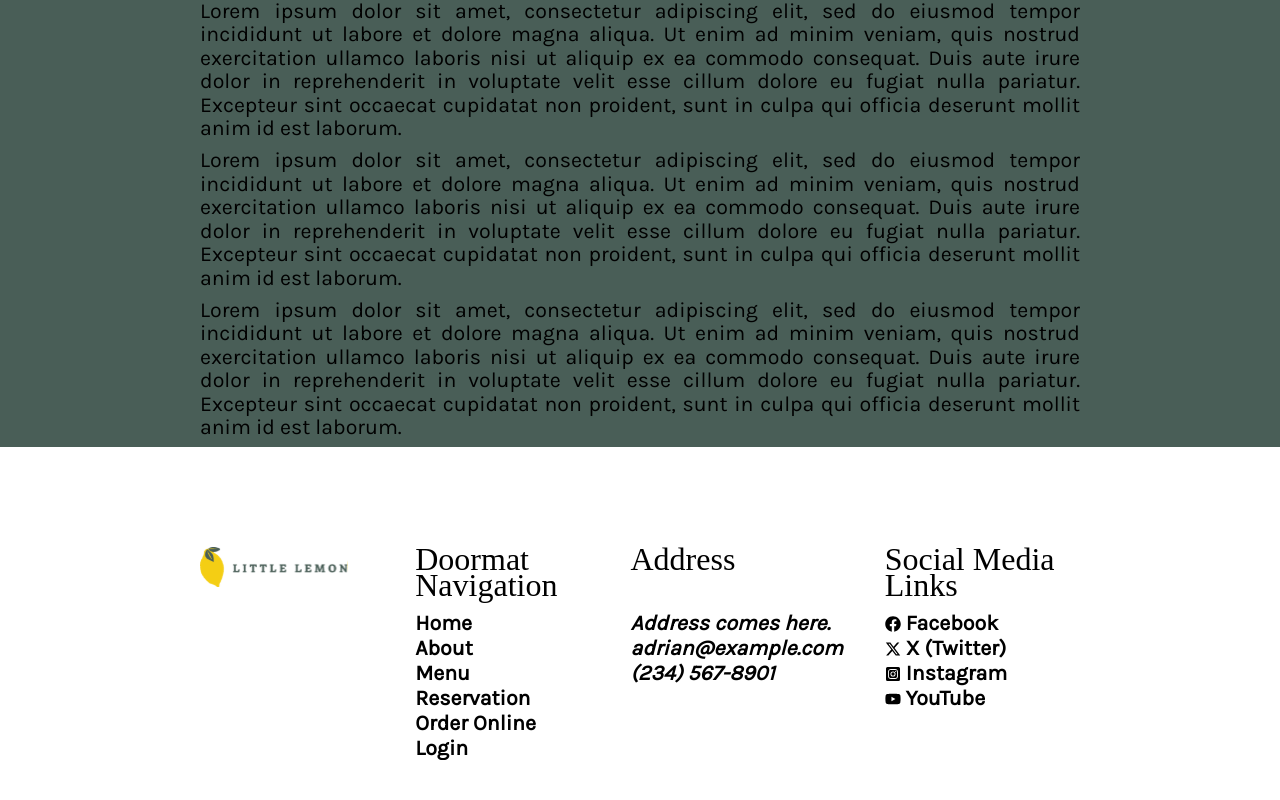
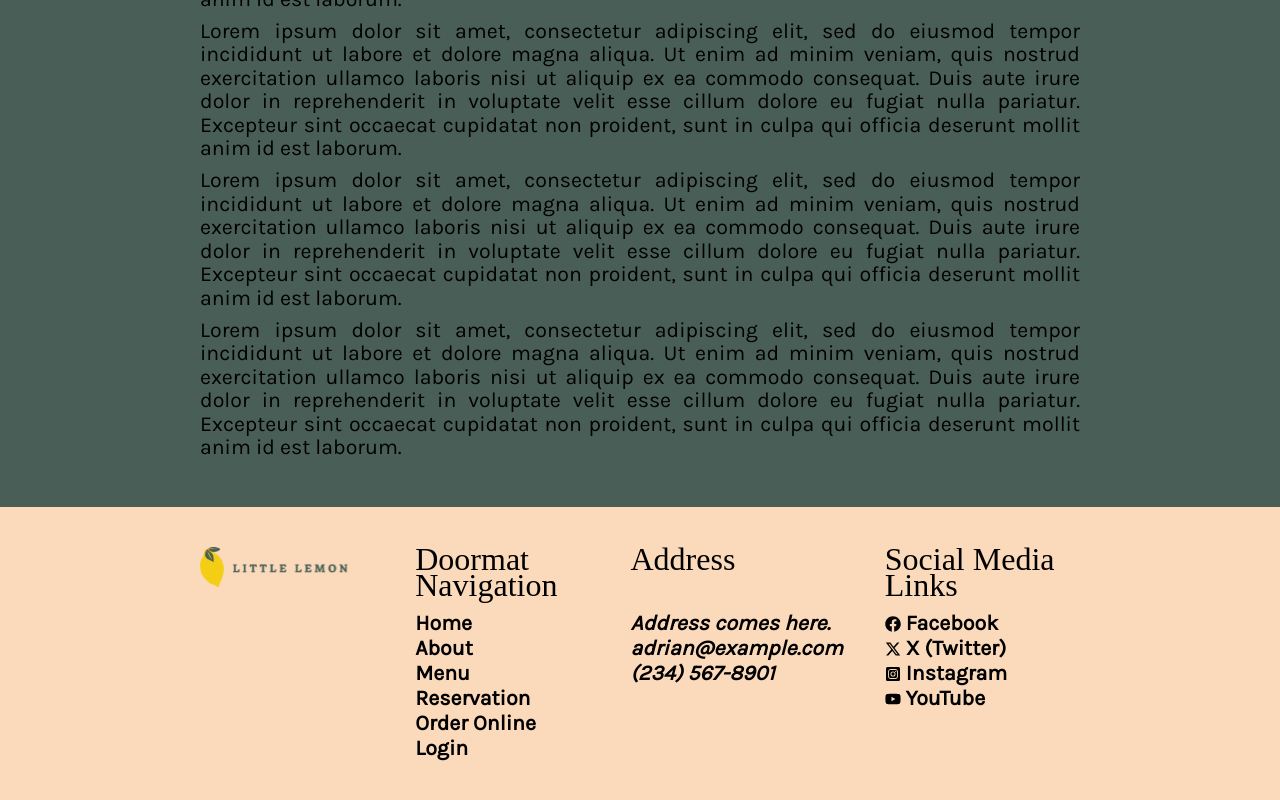
Before and after one commit to quddusl/little-lemon, a React (Create React App) app: page /menu in a window 1280 px wide. Shown: the part 490-1290 px from the top of the page. Before the commit the page ends 1250 px from the top, so only its background shows below. Built offline with nearby package versions, Linux system fonts and the light colour scheme; a web font is replaced by a local one.

Commit message:
style: Made improvments in page layout and colors

```diff
--- a/src/index.css
+++ b/src/index.css
@@ -410,6 +410,10 @@ legend {
 }
 
 /* Footer */
+.page-footer {
+  background-color: #FBDABB;
+}
+
 .page-footer>div {
   grid-template-columns: 1fr 1fr 1.2fr 1fr;
 }
@@ -436,29 +440,34 @@ legend {
 }
 
 /* Common Settings */
-.container.cta-order>.content,
-.container>.testimonials,
-.container.history>.content,
-footer.container {
-  margin-top: 50px;
+.container>.content {
+  padding-top: 40px;
+  padding-bottom: 40px;
 }
 
-.container>.content.under-construction>p {
+header.container>.content {
+  padding-top: 0;
+  padding-bottom: 0;
+}
+
+.container.under-construction>.content>p {
   text-align: justify;
 }
 
 /* CTA / Hero */
-.container.hero {
+.container.hero,
+.container.testimonials {
   background-color: #495E57;
-  margin-bottom: 100px;
+}
+
+.container.home {
+  margin-bottom: 60px;
   overflow: visible;
 }
 
 .container.home.hero>.content {
   grid-template-columns: 430px 430px;
   grid-template-rows: 340px;
-  column-gap: 0;
-  row-gap: 0;
   background-color: #495E57;
   border: 0;
   justify-content: space-between;
@@ -471,13 +480,12 @@ footer.container {
   grid-column: 1;
   grid-row: 1;
   padding-right: 30px;
-  margin-top: 20px;
   width: 65%;
 }
 
 .content.main-article {
   justify-items: start;
-  margin-top: 20px;
+  /* padding-top: 20px; */
   gap: 0;
 }
 
@@ -487,19 +495,11 @@ footer.container {
   height: 440px;
   justify-self: end;
   overflow: auto;
-  margin: 20px 0 -100px 0;
+  margin-bottom: -100px;
   object-fit: cover;
 }
 
-.container.cta-order>.content {
-  padding-bottom: 20px;
-}
-
-section.container.cta-order {
-  padding-bottom: 20px;
-}
-
-.content.testimonials>h1 {
+.container.testimonials>.content>h1 {
   margin-bottom: 30px;
 }
 
@@ -559,11 +559,11 @@ img.bicycle-icon {
 }
 
 /* Testimonials */
-.container>.content.testimonials {
+.container.testimonials>.content {
   grid-template-columns: 1fr;
 }
 
-.container>.content.testimonials>h1 {
+.container.testimonials>.content>h1 {
   text-align: center;
 }
 
@@ -607,8 +607,6 @@ img.bicycle-icon {
 .container.history>.content {
   justify-content: space-between;
   align-items: start;
-  padding-top: 20px;
-  padding-bottom: 20px;
   grid-template-columns: 3.5fr 0.5fr 4fr;
   row-gap: 10px;
 }
@@ -699,7 +697,11 @@ img.bicycle-icon {
   /* CTA / Hero */
   .container.home.hero>.content {
     grid-template-columns: 1fr;
-    grid-template-rows: auto 380px;
+    grid-template-rows: auto 300px;
+  }
+
+  .container.home {
+    margin-bottom: 100px;
   }
 
   .cta-reserve {
@@ -748,9 +750,7 @@ img.bicycle-icon {
 @media only screen and (max-width: 480px) {
 
   /* Hero */
-  .container.home.hero>.content {
-    grid-template-rows: auto auto 0;
-  }
+  /* No change */
 
   /* Specials */
   .container.cta-order>.content>div.grid-stretched-row {
--- a/src/pages/BookingPage.js
+++ b/src/pages/BookingPage.js
@@ -1,13 +1,9 @@
 import BookingForm from "./BookingForm";
-export const BookingPage = ({
-  availableTimes,
-  setBookingDate,
-  submitForm,
-}) => {
+export const BookingPage = ({ availableTimes, setBookingDate, submitForm }) => {
   const bookingProps = { availableTimes, setBookingDate };
   return (
-    <article className="hero container">
-      <article className="main-article booking content">
+    <article className="hero booking container">
+      <article className="main-article content">
         <h1 className="sub-title primary-yellow">Reserve Your Table</h1>
         <BookingForm {...bookingProps} onSubmit={submitForm} />
       </article>
--- a/src/pages/ConfirmedBooking.js
+++ b/src/pages/ConfirmedBooking.js
@@ -35,9 +35,9 @@ export const ConfirmedBooking = () => {
   ) : null;
 
   return (
-    <article className="hero container">
-      <article className="main-article booking-confirmed content">
-      <h1 className="sub-title primary-yellow">Booking Status</h1>
+    <article className="hero booking-confirmed container">
+      <article className="main-article content">
+        <h1 className="sub-title primary-yellow">Booking Status</h1>
         {firstLine}
         {secondLine}
         {bookingDetails}
--- a/src/pages/CustomersSay.js
+++ b/src/pages/CustomersSay.js
@@ -17,8 +17,8 @@ export const CustomersSay = () => {
     </article>
   ));
   return (
-    <section className="container">
-      <article className="content testimonials">
+    <section className="container testimonials">
+      <article className="content">
         <h1 className="sub-title">Testimonials</h1>
         <div className="review-cards">{reviewCards}</div>
       </article>
--- a/src/pages/UnderConstruction.js
+++ b/src/pages/UnderConstruction.js
@@ -1,7 +1,7 @@
 export const UnderConstruction = ({ pageName }) => {
   return (
-    <div className="hero container">
-      <article className="main-article under-construction content">
+    <div className="hero under-construction container">
+      <article className="main-article content">
         <h1 className="sub-title primary-yellow ">Page Under Construction</h1>
         <h3 className="sub-sub-title highlight-soft-peach city">
           The <i>{pageName}</i> page is under construction.
```
